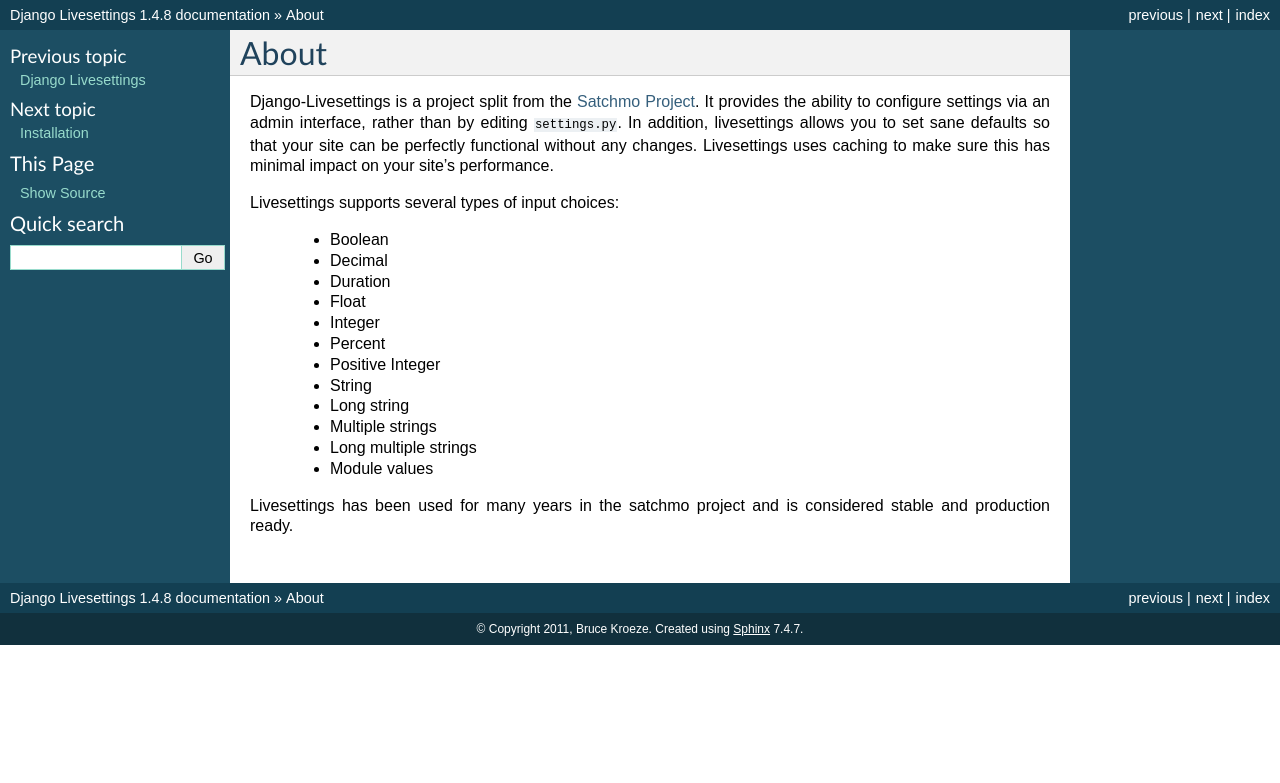
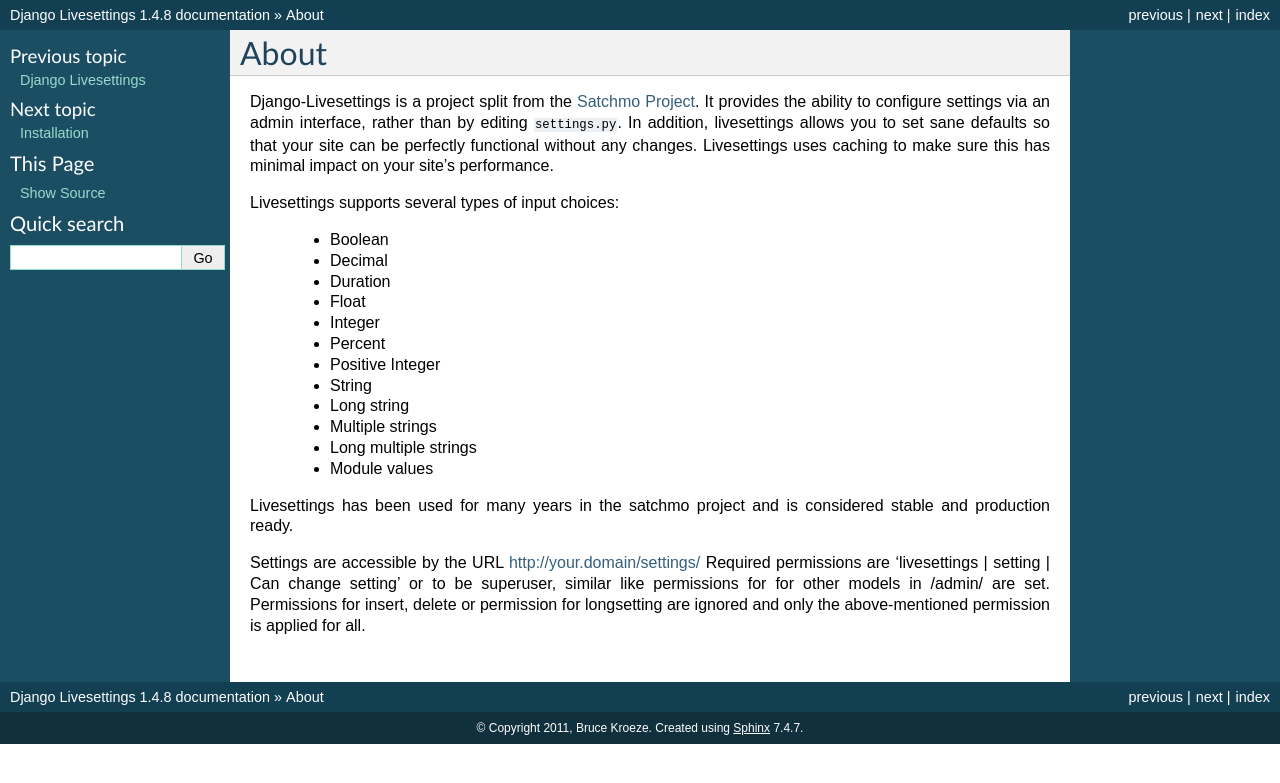
Before and after one commit to kunaldeo/django-livesettings3, a Sphinx documentation site: the page built from docs/about.rst, in a window 1280 px wide. Shown: the top 783 px of the page. Built offline with Sphinx 7.4.7, drawn with Linux system fonts in a browser that asks for light colours.

Commit message:
Added access permission control. Closes #10

```diff
--- a/docs/about.rst
+++ b/docs/about.rst
@@ -20,4 +20,9 @@
 
 Livesettings has been used for many years in the satchmo project and is considered stable and production ready.
 
+Settings are accessible by the URL http://your.domain/settings/
+Required permissions are 'livesettings | setting | Can change setting' or to be superuser,
+similar like permissions for for other models in /admin/ are set.
+Permissions for insert, delete or permission for longsetting are ignored and only the above-mentioned permission is applied for all.
+
 .. _`Satchmo Project`: http://www.satchmoproject.com
```
Also changed, not shown: 1 other file.
